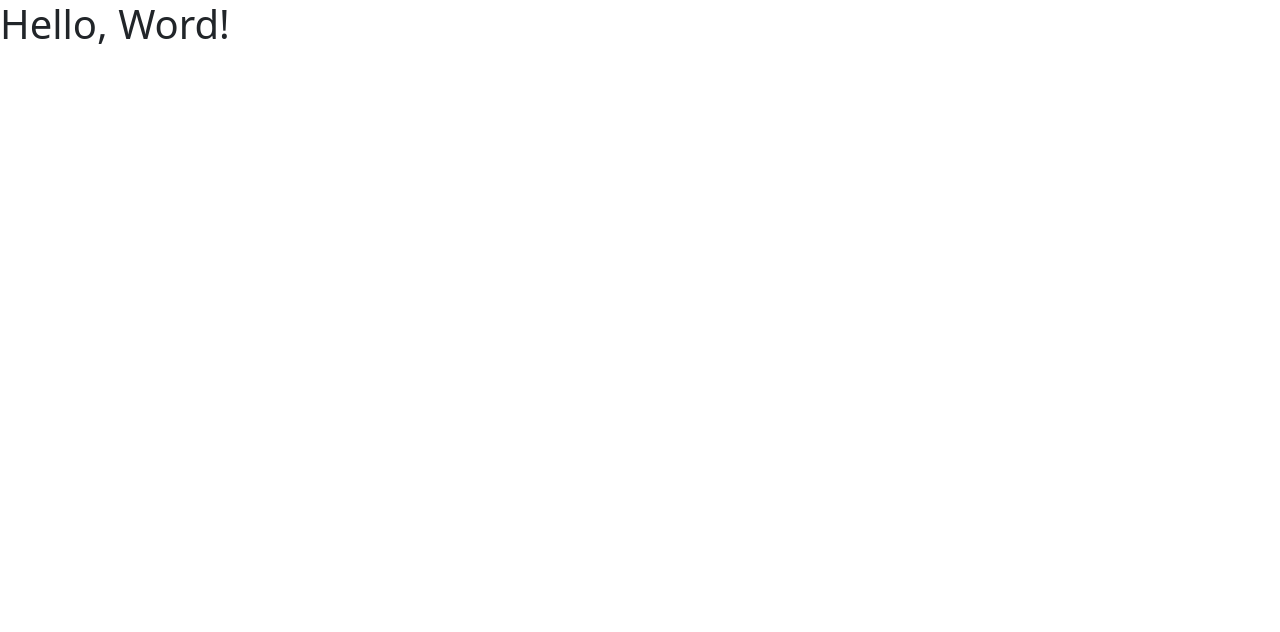
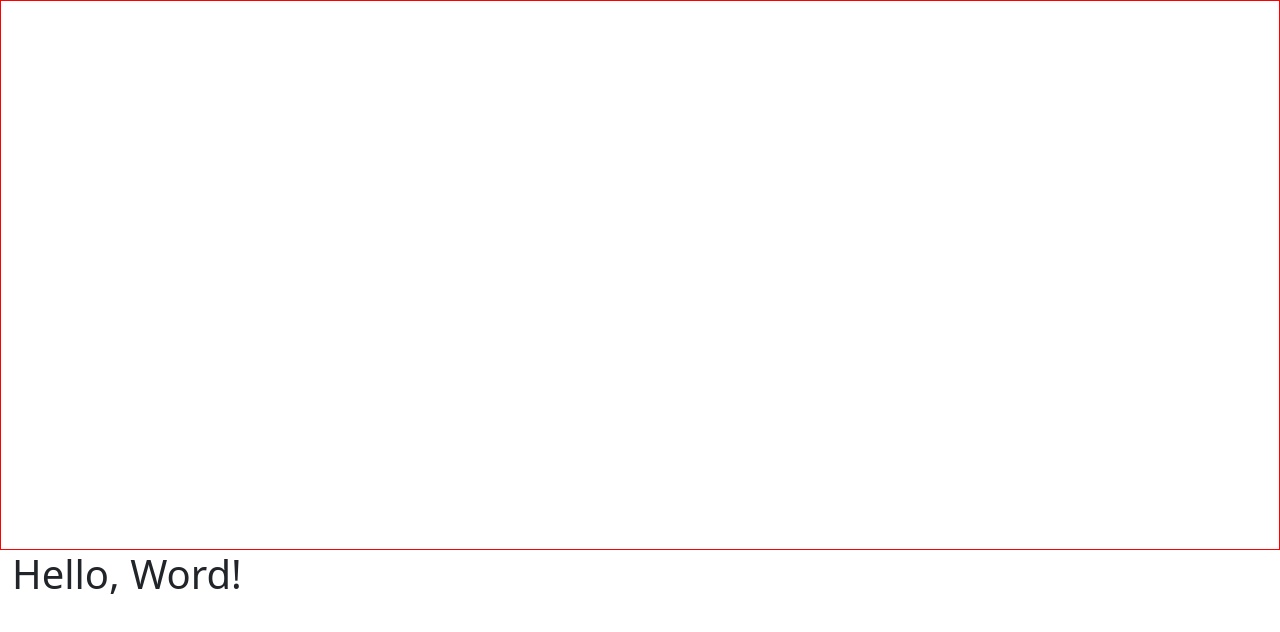
Before and after one commit to wesllenalves/template-wordpress, a website: page src/index.html in a window 1280 px wide. Drawn offline with nearby package versions, Linux system fonts and the light colour scheme.

Commit message:
inserindo espaço para o caroseul

```diff
--- a/src/index.html
+++ b/src/index.html
@@ -13,14 +13,16 @@
     <title>Template!</title>
   </head>
   <body>
-    <div class="container">
+
         <section id="carousel-banner">
             <div id="slider" class="flexsliders">
 
             </div>
         </section>
+    <div class="container-fluid">
+      <h1>Hello, Word!</h1>
     </div>
-    <h1>Hello, Word!</h1>
+
 
     <!-- Optional JavaScript; choose one of the two! -->
 
--- a/src/scss/style.scss
+++ b/src/scss/style.scss
@@ -1,3 +1,9 @@
 body {
 
 }
+
+#carousel-banner {
+    border: solid 1px red;
+    width: 100%;
+    height: 34.375rem;
+}
```
Also changed, not shown: src/css/style.css.
